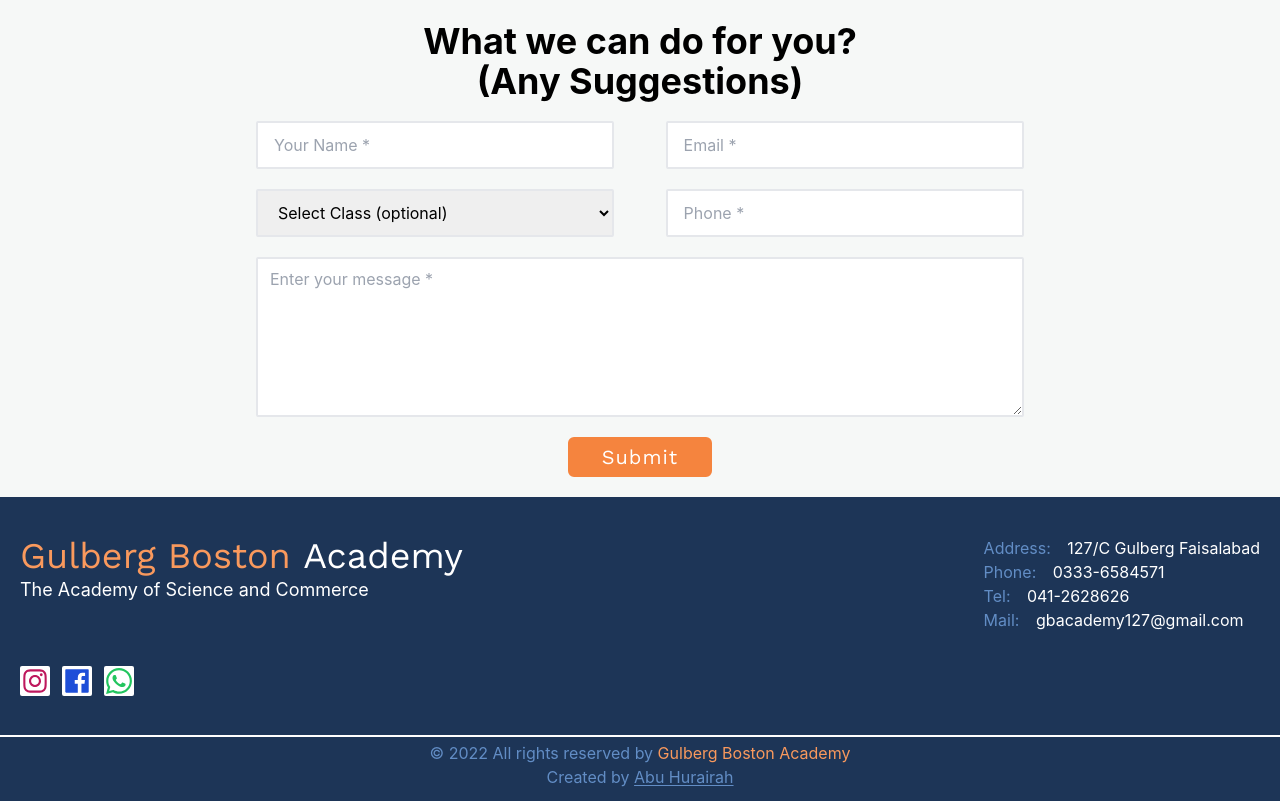
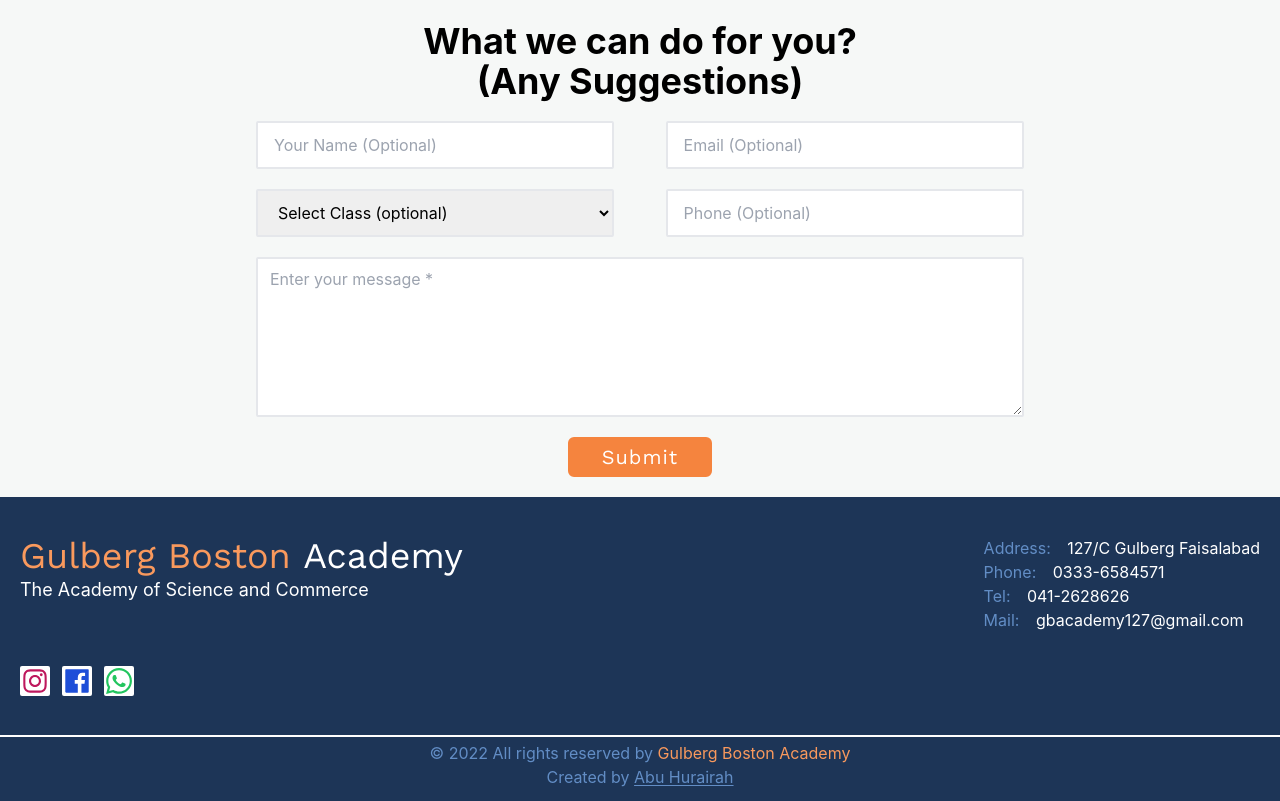
Before and after one commit to AbuHurairah127/boosten-academy-react-web, a React (Create React App) app: page / in a window 1280 px wide. Shown: the part 3020-3821 px from the top of the page. Built offline with nearby package versions, Linux system fonts and the light colour scheme; no server answers; the database is empty.

Commit message:
contact form optional data settteld

```diff
--- a/src/components/constactUs/ContactForm.js
+++ b/src/components/constactUs/ContactForm.js
@@ -19,12 +19,7 @@
   const addSuggestion = (e) => {
     setSuggestion({ ...suggestion, [e.target.name]: e.target.value });
     e.preventDefault();
-    if (
-      suggestion.name === "" ||
-      suggestion.email === "" ||
-      suggestion.phone === "" ||
-      suggestion.message === ""
-    ) {
+    if (suggestion.message === "") {
       window.notify("Please fill all the input fields properly.", "error");
     } else {
       dispatch(createSuggestion(suggestion, setLoading));
@@ -49,10 +44,9 @@
               type="text"
               name="name"
               id="userName"
-              placeholder="Your Name *"
+              placeholder="Your Name (Optional)"
               value={suggestion.name}
               onChange={(e) => onChangeHandler(e)}
-              required
               className="md:w-[28vw] outline-0 px-4 py-2 rounded-sm border-2"
             />
             <input
@@ -61,8 +55,7 @@
               id="email"
               value={suggestion.email}
               onChange={(e) => onChangeHandler(e)}
-              placeholder="Email *"
-              required
+              placeholder="Email (Optional)"
               className="md:w-[28vw] outline-0 px-4 py-2 rounded-sm border-2"
             />
           </div>
@@ -86,8 +79,7 @@
               value={suggestion.phone}
               onChange={(e) => onChangeHandler(e)}
               id="tel"
-              placeholder="Phone *"
-              required
+              placeholder="Phone (Optional)"
               className="md:w-[28vw] outline-0 px-4 py-2 rounded-sm border-2"
             />
           </div>
```
